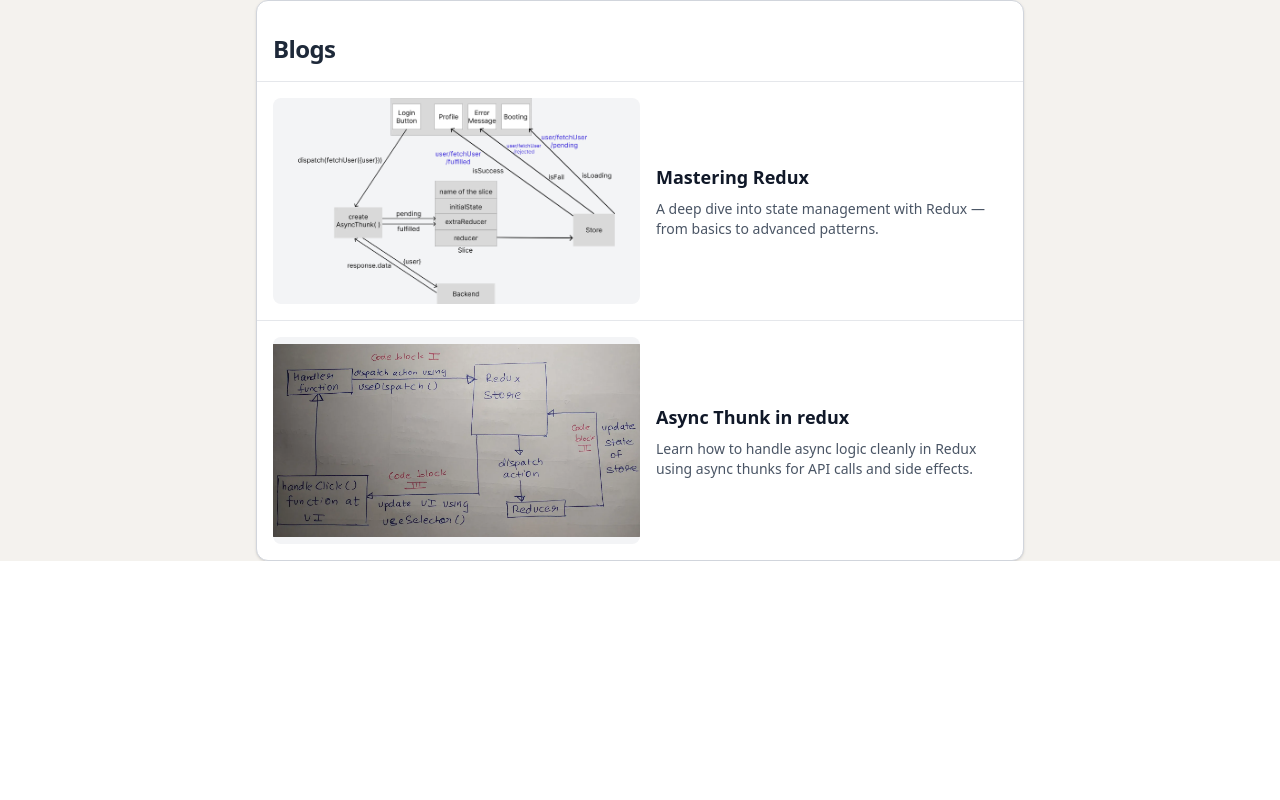
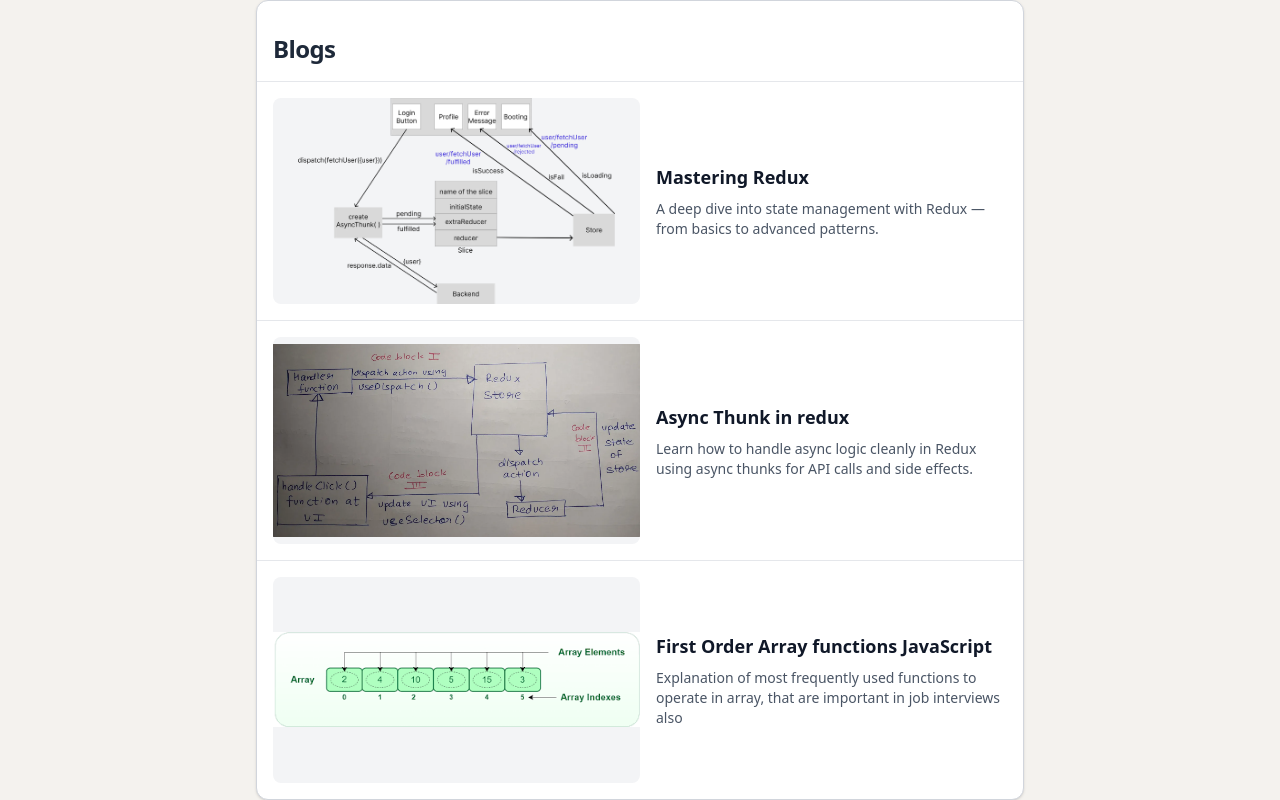
Before and after one commit to VAIBHAVMATHUR137/PersonalPortfolio, a React (Vite) app: page / in a window 1280 px wide. Shown: the part 1543-2343 px from the top of the page. Before the commit the page ends 2104 px from the top, so only its background shows below. Built offline with nearby package versions, Linux system fonts and the light colour scheme.

Commit message:
Added link of recently written blog

```diff
--- a/src/App.tsx
+++ b/src/App.tsx
@@ -1,6 +1,7 @@
 import "./App.css";
 import { About } from "./Components/About";
 import { Blogs } from "./Components/Blogs";
+
 import { Navbar } from "./Components/Navbar";
 import { Primary } from "./Components/Primary";
 import { Projects } from "./Components/Projects";
@@ -24,6 +25,10 @@ function App() {
         <div className="flex justify-center w-full h-full">
           <Blogs/>
         </div>
+        <div className="flex justify-center w-full h-full">
+
+        </div>
+
 
       </div>
     </>
--- a/src/Components/Blogs.tsx
+++ b/src/Components/Blogs.tsx
@@ -1,5 +1,6 @@
 import Redux from "../Images/Redux.jpg";
 import Asyncthunk from "../Images/Asyncthunk.jpg";
+import Array from "../Images/Array.png"
 import {  useSelector } from "react-redux";
 import {  type RootState } from "../Redux/Store";
 import { ContactModal } from "./ContactModal";
@@ -67,6 +68,36 @@ export const Blogs = () => {
             </p>
           </div>
         </div>
+        {/* Blog Card */}
+              <a
+        href={blogState.BlogTwo.link}
+        target="_blank"
+      >
+        <div className="flex flex-row w-full border-t border-gray-200 p-4 hover:shadow-md transition rounded-b-xl">
+          {/* Left Side: Image */}
+          <div className="w-1/2">
+            <img
+              src={Array}
+              alt="Blog"
+              className="w-full aspect-video object-contain rounded-lg bg-gray-100"
+            />
+          </div>
+
+          {/* Right Side: Content */}
+          <div className="w-1/2 pl-4 flex flex-col justify-center">
+            <h3 className="text-lg font-semibold text-gray-900">
+              {blogState.BlogThree.title}
+            </h3>
+            <p className="text-sm text-gray-600 mt-2">
+              {blogState.BlogThree.description}
+            </p>
+          </div>
+        </div>
+      </a>
+      <a
+        href={blogState.BlogOne.link}
+        target="_blank"
+      ></a>
       </a>
       {contactFlag && <ContactModal/>}
     </div>
--- a/src/Redux/Slice.ts
+++ b/src/Redux/Slice.ts
@@ -166,6 +166,11 @@ interface Blogs{
     title:string,
     description:string,
     link:string
+  },
+  BlogThree:{
+      title:string,
+    description:string,
+    link:string
   }
 }
 const BlogState:Blogs={
@@ -178,6 +183,11 @@ const BlogState:Blogs={
     title:"Mastering Redux",
     description:"   A deep dive into state management with Redux — from basics to advanced patterns.",
     link:"https://medium.com/@vaibhavmathur128/redux-tool-kit-beginner-friendly-approach-with-live-project-80f644178b2e"
+  },
+  BlogThree:{
+    title:"First Order Array functions JavaScript",
+    description:"Explanation of most frequently used functions to operate in array, that are important in job interviews also ",
+    link:"https://medium.com/@vaibhavmathur128/javascript-first-order-functions-every-frontend-developer-must-know-8e6a19c565fb"
   }
 }
 export const BlogSlice=createSlice({
```
Also changed, not shown: src/Images/Array.png (added).
